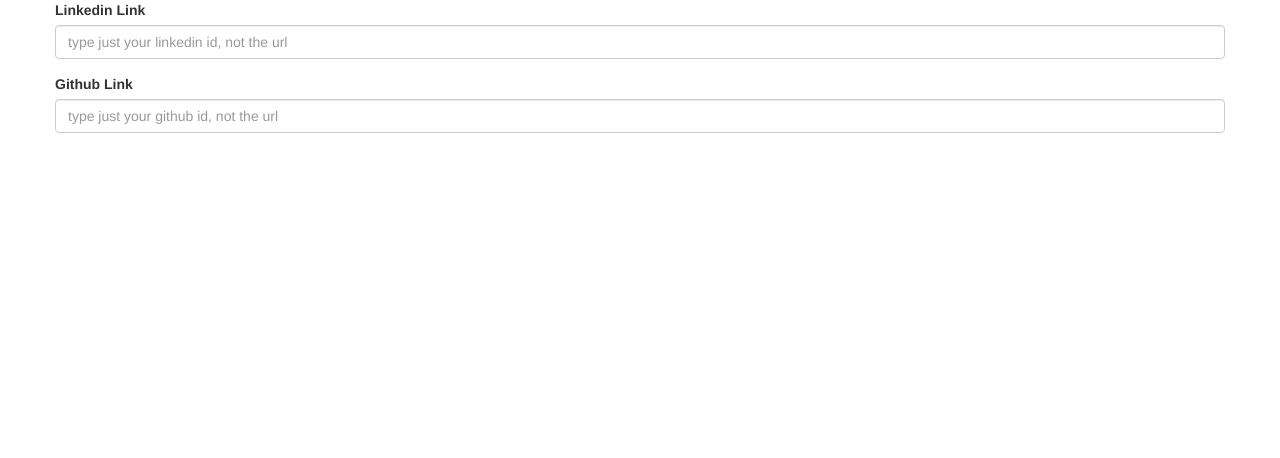
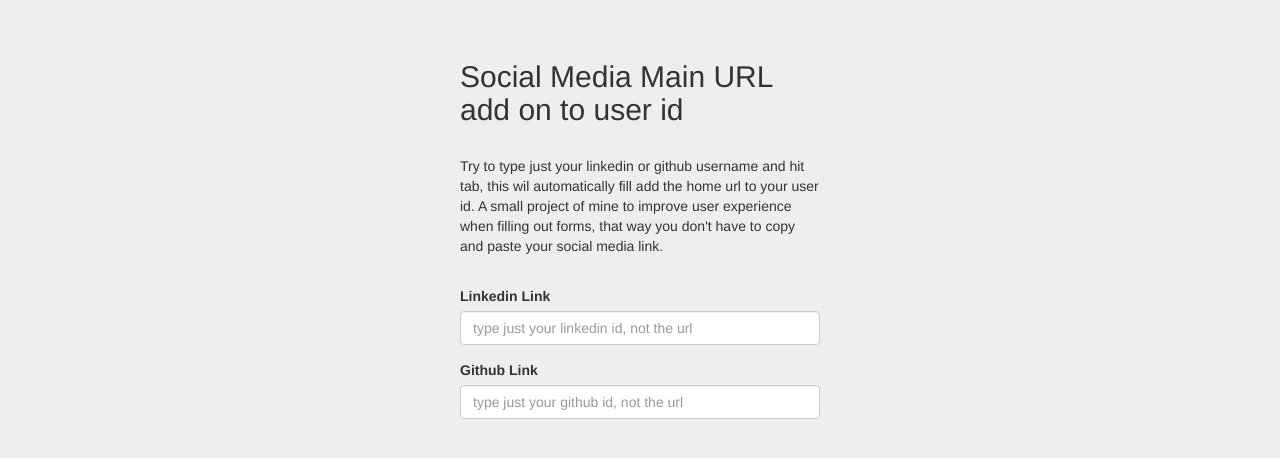
Before and after one commit to medev21/Social_Media_ID_Autofill, a plain HTML site: page index.html in a window 1280 px wide. Drawn offline with nearby package versions, Linux system fonts and the light colour scheme.

Commit message:
add basic styling to index view

```diff
--- a/index.html
+++ b/index.html
@@ -10,6 +10,8 @@
     <!-- Optional theme -->
     <link rel="stylesheet" href="https://maxcdn.bootstrapcdn.com/bootstrap/3.3.6/css/bootstrap-theme.min.css" integrity="sha384-fLW2N01lMqjakBkx3l/M9EahuwpSfeNvV63J5ezn3uZzapT0u7EYsXMjQV+0En5r" crossorigin="anonymous">
 
+    <link rel="stylesheet" href="style.css" media="screen" charset="utf-8">
+
     <!-- Latest compiled and minified JavaScript -->
     <script src="http://code.jquery.com/jquery-1.11.3.min.js"></script>
     <script src="https://maxcdn.bootstrapcdn.com/bootstrap/3.3.6/js/bootstrap.min.js" integrity="sha384-0mSbJDEHialfmuBBQP6A4Qrprq5OVfW37PRR3j5ELqxss1yVqOtnepnHVP9aJ7xS" crossorigin="anonymous"></script>
@@ -18,8 +20,17 @@
   <body>
     <div class="container">
       <div class="row">
-
-        <form>
+        <div class="col-md-4 col-md-offset-4">
+          <h2>Social Media Main URL add on to user id</h2>
+          <br>
+          <p>
+            Try to type just your linkedin or github username and hit tab, this
+            wil automatically fill add the home url to your user id.  A small
+            project of mine to improve user experience when filling out forms,
+            that way you don't have to copy and paste your social media link.
+          </p>
+          <br>
+          <form class="sign-in">
             <div class="form-group">
               <label for="linkedinLink">Linkedin Link</label>
               <input type="text" class="form-control" onchange="changeLinkedin(this.val)" id="linkedinLink" placeholder="type just your linkedin id, not the url">
@@ -32,7 +43,7 @@
               <input type="text" class="form-control" onchange="changeGithub(this.val)" id="githubLink" placeholder="type just your github id, not the url">
             </div>
           </form>
-
+        </div>
       </div>
     </div>
     <script src="app.js"></script>
--- /dev/null
+++ b/style.css
@@ -0,0 +1,5 @@
+body{
+  padding-top: 40px;
+  padding-bottom: 40px;
+  background: #eee;
+}
```
Lines whose indentation alone changed are shown as unchanged.
